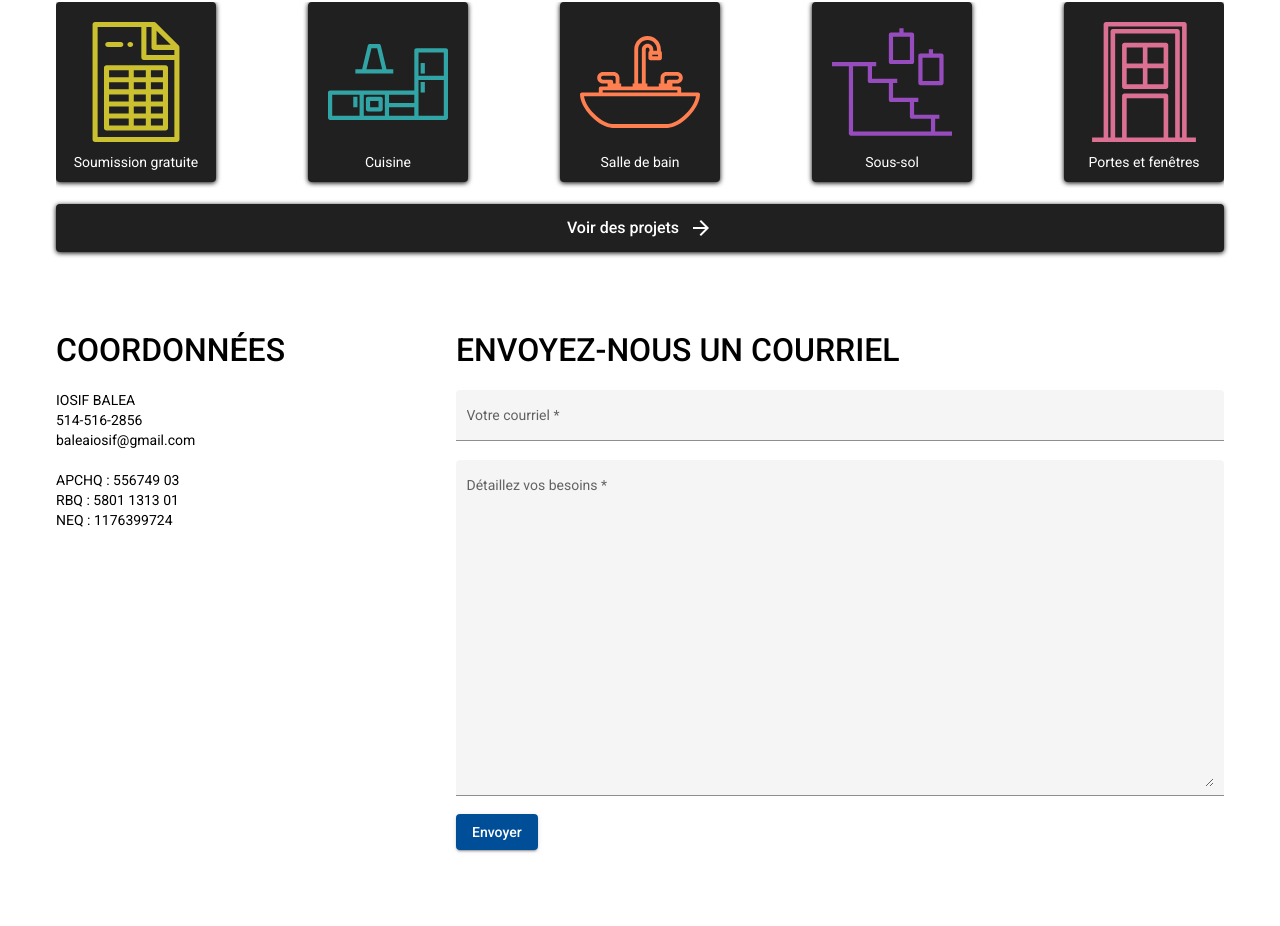
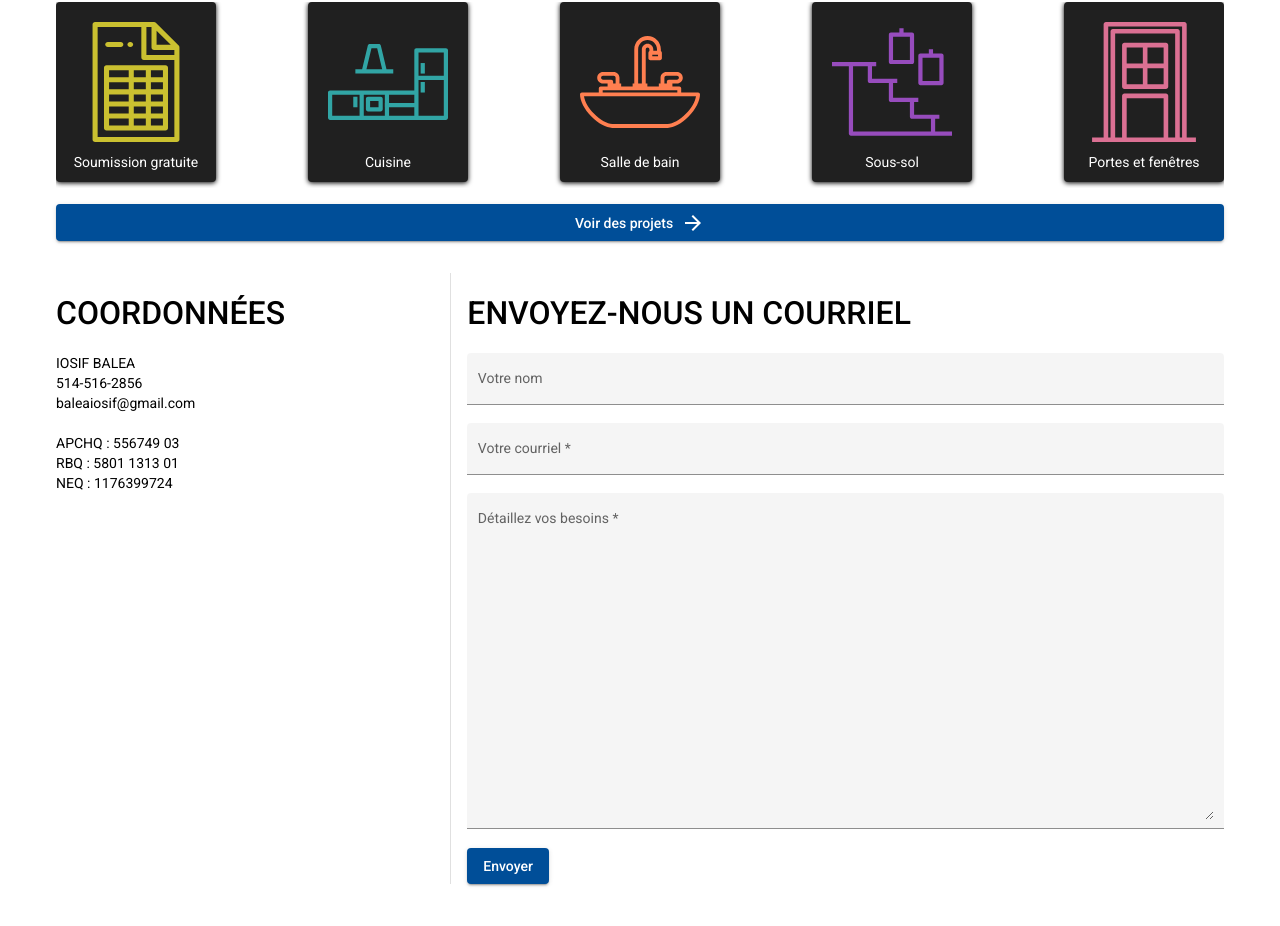
Before and after one commit to williambalea/iba, an Angular app in the folder client/: page / in a window 1280 px wide. Shown: the part 1102-2028 px from the top of the page. Built offline with nearby package versions, Linux system fonts and the light colour scheme.

Commit message:
added projects page

```diff
--- a/client/src/app/accueil/accueil.component.html
+++ b/client/src/app/accueil/accueil.component.html
@@ -44,9 +44,11 @@
             <div>Portes et fenêtres</div>
         </div>
     </div>
-    <div class="see-project">
-        <h3>Voir des projets</h3>
-        <mat-icon>arrow_forward</mat-icon>
+    <div class="see-projects">
+        <button routerLink="projets" mat-raised-button color="primary">
+            <span class="pr-1">Voir des projets</span>
+            <mat-icon>arrow_forward</mat-icon>
+        </button>
     </div>
     <div class="contact">
         <div class="flex-1">
@@ -58,8 +60,13 @@
             <div>RBQ : 5801 1313 01</div>
             <div>NEQ : 1176399724</div>
         </div>
+        <mat-divider vertical></mat-divider>
         <div class="email-form flex-2">
             <h2 class="pl-0">Envoyez-nous un courriel</h2>
+            <mat-form-field appearance="fill">
+                <mat-label>Votre nom</mat-label>
+                <input matInput>
+            </mat-form-field>
             <mat-form-field appearance="fill">
                 <mat-label>Votre courriel</mat-label>
                 <input matInput placeholder="pat@example.com" [formControl]="email" required>
@@ -71,6 +78,7 @@
                 <textarea matInput [formControl]="emailContent" required></textarea>
                 <mat-error *ngIf="emailContent.invalid">{{getErrorMessage(this.emailContent)}}</mat-error>
             </mat-form-field>
+
             <div>
                 <button mat-raised-button color="primary">Envoyer</button>
             </div>
--- a/client/src/app/accueil/accueil.component.scss
+++ b/client/src/app/accueil/accueil.component.scss
@@ -94,24 +94,6 @@ p {
   padding: 10px
 }
 
-.see-project {
-  display: flex;
-  align-items: center;
-  justify-content: center;
-  margin: 16px;
-  margin-bottom: 42px; // bugfix
-  background-color: #202020;
-  color: #fff;
-  padding: 10px;
-  box-shadow: 0px 1px 5px black;
-  border-radius: 4px;
-}
-
-.see-project:hover {
-  cursor: pointer;
-  background-color: #302f2f;
-}
-
 .contact {
   display: flex;
   margin: auto;
@@ -130,14 +112,6 @@ p {
 
 .pl-0 {
   padding-left: 0px;
-}
-
-h3 {
-  margin: 0;
-  margin-right: 10px;
-  padding: 0;
-  font-size: 16px;
-  font-weight: 500;
 }
 
 @media (orientation: portrait) {
@@ -161,7 +135,10 @@ h3 {
 
   .contact {
     margin: 24px;
+    padding: 0;
+    flex-direction: column;
   }
+
 }
 
 mat-toolbar {
@@ -177,3 +154,13 @@ mat-toolbar {
 textarea {
   height: 300px;
 }
+
+.pr-1 {
+  padding-right: 8px;
+}
+
+.see-projects {
+  display: flex;
+  flex-direction: column;
+  padding: 16px;
+}
--- a/client/src/app/accueil/accueil.component.ts
+++ b/client/src/app/accueil/accueil.component.ts
@@ -1,5 +1,6 @@
 import { Component } from '@angular/core';
 import { FormControl, Validators } from '@angular/forms';
+import { Router, ActivatedRoute } from '@angular/router';
 
 @Component({
   selector: 'app-accueil',
@@ -21,7 +22,7 @@ export class AccueilComponent {
   email = new FormControl('', [Validators.required, Validators.email]);
   emailContent = new FormControl('', [Validators.required])
 
-  constructor() {
+  constructor(private route: ActivatedRoute) {
     const index: number = Math.floor(Math.random() * this.images.length);
     const image: string = this.images[index];
     console.log(image)
@@ -29,7 +30,7 @@ export class AccueilComponent {
   }
 
 
-  getErrorMessage(input: FormControl) {
+  getErrorMessage(input: FormControl): string {
     if (input.hasError('required')) {
       return 'Entrez une valeur';
     }
--- a/client/src/app/app-routing.module.ts
+++ b/client/src/app/app-routing.module.ts
@@ -1,12 +1,11 @@
 import { NgModule } from '@angular/core';
 import { RouterModule, Routes } from '@angular/router';
-import { RejoindreComponent } from './rejoindre/rejoindre.component';
 import { AccueilComponent } from './accueil/accueil.component';
+import { ProjetsComponent } from './projets/projets.component';
 
 const routes: Routes = [
-  // { path: '', redirectTo: '/accueil', pathMatch: 'full'},
   { path: '', component: AccueilComponent },
-  { path: 'rejoindre', component: RejoindreComponent },
+  { path: 'projets', component: ProjetsComponent },
   { path: '**', redirectTo: ''},
 ];
 
--- a/client/src/app/app.module.ts
+++ b/client/src/app/app.module.ts
@@ -14,6 +14,7 @@ import { sinkSvgComponent } from '../assets/svg/sink/sink.component';
 import { soumissionSvgComponent } from '../assets/svg/soumission/soumission.component';
 import { stairsSvgComponent } from '../assets/svg/stairs/stairs.component';
 import { MaterialModule } from './material/material.module';
+import { ProjetsComponent } from './projets/projets.component';
 
 @NgModule({
   declarations: [
@@ -25,6 +26,7 @@ import { MaterialModule } from './material/material.module';
     sinkSvgComponent,
     soumissionSvgComponent,
     stairsSvgComponent,
+    ProjetsComponent,
   ],
   imports: [
     BrowserModule,
--- a/client/src/app/material/material.module.ts
+++ b/client/src/app/material/material.module.ts
@@ -7,6 +7,7 @@ import { MatIconModule } from '@angular/material/icon';
 import { MatDividerModule } from '@angular/material/divider';
 import { MatFormFieldModule } from '@angular/material/form-field';
 import { MatInputModule } from '@angular/material/input';
+import {MatCardModule} from '@angular/material/card';
 
 @NgModule({
   exports: [
@@ -16,6 +17,7 @@ import { MatInputModule } from '@angular/material/input';
     MatDividerModule,
     MatFormFieldModule,
     MatInputModule,
+    MatCardModule,
   ],
   imports: [
     CommonModule,
@@ -25,6 +27,7 @@ import { MatInputModule } from '@angular/material/input';
     MatDividerModule,
     MatFormFieldModule,
     MatInputModule,
+    MatCardModule,
   ]
 })
 export class MaterialModule { }
--- /dev/null
+++ b/client/src/app/projets/projets.component.html
@@ -0,0 +1 @@
+<p>projets works!</p>
--- /dev/null
+++ b/client/src/app/projets/projets.component.ts
@@ -0,0 +1,15 @@
+import { Component, OnInit } from '@angular/core';
+
+@Component({
+  selector: 'app-projets',
+  templateUrl: './projets.component.html',
+  styleUrls: ['./projets.component.scss']
+})
+export class ProjetsComponent implements OnInit {
+
+  constructor() { }
+
+  ngOnInit(): void {
+  }
+
+}
```
Also changed, not shown: client/src/app/projets/projets.component.scss (added), 1 other file (tests, documents, lock files or other folders).
